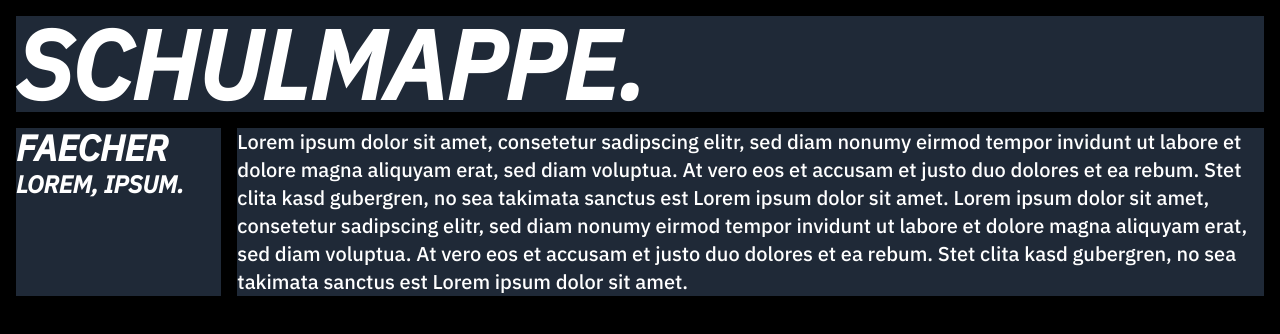
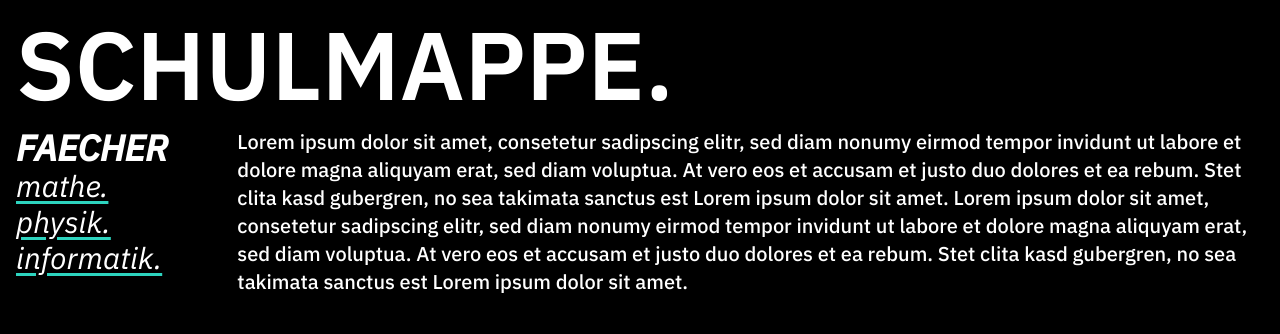
Before and after one commit to FortsetzungF/schulmappe-frontend, a Next.js app: page /app in a window 1280 px wide. Shown: the top 334 px of the page. Built offline with nearby package versions, Linux system fonts and the light colour scheme.

Commit message:
update sidebar

```diff
--- a/components/Faecherlist.js
+++ b/components/Faecherlist.js
@@ -2,10 +2,14 @@ import FaecherlistItem from "@components/FaecherlistItem";
 
 export default function Faecherlist() {
   return(
-    <div className="font-extrabold italic uppercase">
-      <h2 className="text-2xl lg:text-4xl">faecher</h2>
+    <div>
+      <div className="font-extrabold italic uppercase">
+        <h2 className="text-2xl lg:text-4xl">faecher</h2>
+      </div>
 
-      <FaecherlistItem>Lorem, ipsum.</FaecherlistItem>
+      <FaecherlistItem>mathe.</FaecherlistItem>
+      <FaecherlistItem>physik.</FaecherlistItem>
+      <FaecherlistItem>informatik.</FaecherlistItem>
     </div>
   )
 }
--- a/components/FaecherlistItem.js
+++ b/components/FaecherlistItem.js
@@ -1,7 +1,11 @@
+import Link from "@components/Link"
+
 export default function FaecherlistItem({ children }) {
   return(
-    <div className="text-xl lg:text-2xl text-center lg:text-left">
+    <div className="pl-6 text-2xl italic lg:pl-0 lg:text-3xl lg:text-left">
+      <Link href="/app">
         {children}
+      </Link>
     </div>
   )
 }
--- a/components/Header.js
+++ b/components/Header.js
@@ -2,8 +2,8 @@ import Link from "@components/Link"
 
 export default function Header() {
   return(
-    <div className="bg-gray-800">
-      <h1 className="text-4xl lg:text-8xl font-extrabold italic uppercase">
+    <div>
+      <h1 className="text-4xl lg:text-8xl font-extrabold uppercase">
         <Link href="/app" noUnderline>schulmappe.</Link>
       </h1>
 
--- a/components/Layout.js
+++ b/components/Layout.js
@@ -14,7 +14,7 @@ export default function Layout({ children }) {
       <div className="lg:flex lg:flex-row">
         <Sidebar />
 
-        <div className="my-4 lg:ml-4 lg:basis-5/6 font-medium text-xl bg-gray-800">
+        <div className="my-4 lg:ml-4 lg:basis-5/6 font-medium text-xl">
           {children}
         </div>
       </div>
--- a/components/Sidebar.js
+++ b/components/Sidebar.js
@@ -2,7 +2,7 @@ import Faecherlist from "@components/Faecherlist";
 
 export default function Sidebar() {
   return(
-    <div className="my-4 lg:basis-1/6 bg-gray-800 print:hidden">
+    <div className="my-4 lg:basis-1/6 print:hidden">
       <Faecherlist />
     </div>
   )
```
